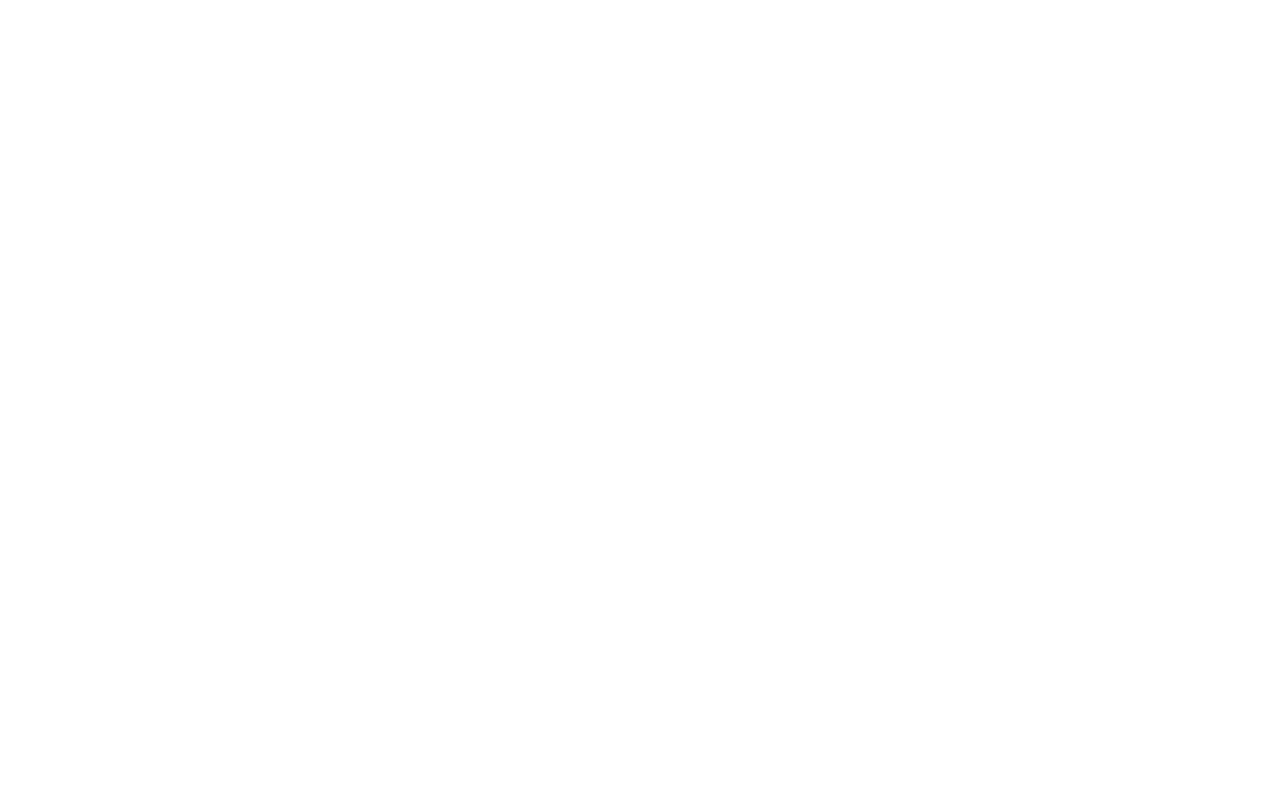
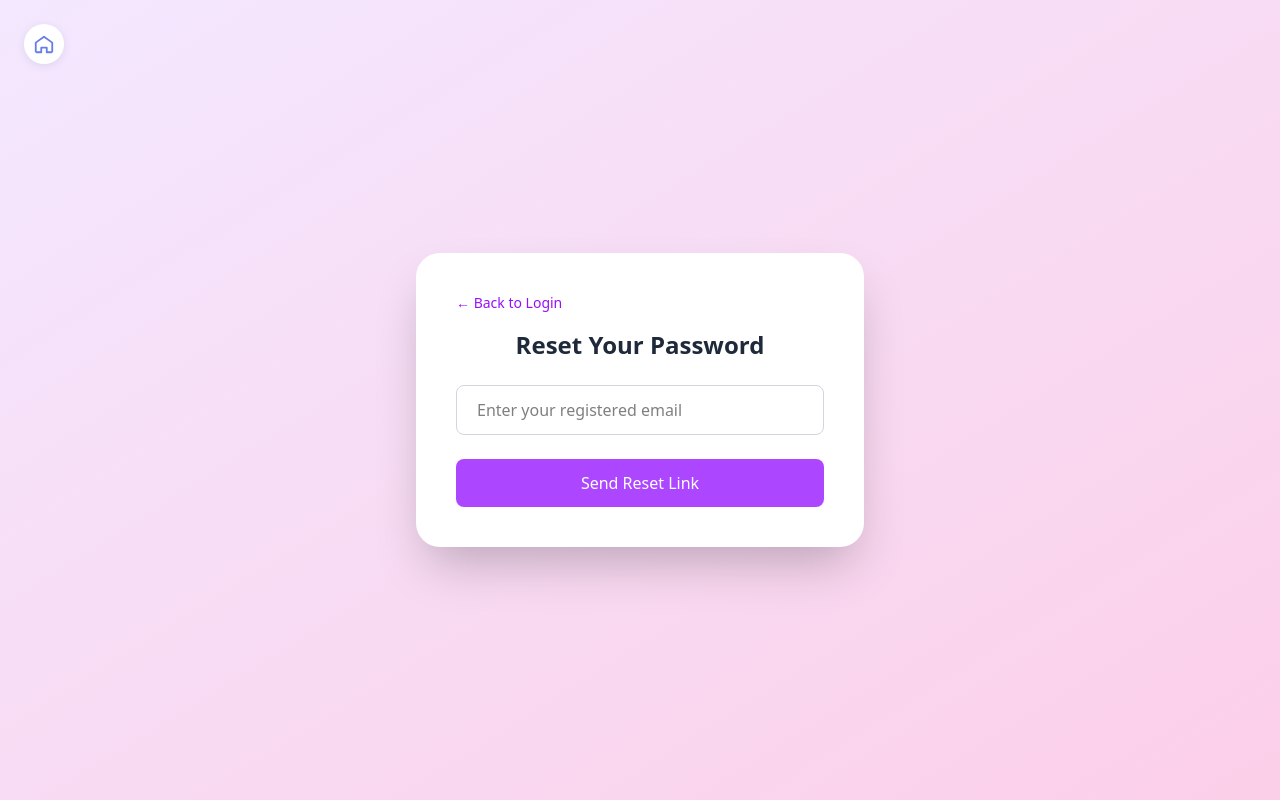
Before and after one commit to the-ab04/pes, a React (Vite) app in the folder frontend/: page /forgot-password in a window 1280 px wide. Before the commit this address had no page. Built offline with nearby package versions, Linux system fonts and the light colour scheme.

Commit message:
Added Forgot Password and Updated Admin Dashboard

```diff
--- a/frontend/src/App.tsx
+++ b/frontend/src/App.tsx
@@ -3,6 +3,7 @@ import Home from './pages/Home';
 import Login from './pages/Login';
 import Register from './pages/Register';
 import AdminDashboard from './pages/AdminDashboard';
+import ForgotPassword from './pages/ForgotPassword';
 
 export default function App() {
   return (
@@ -12,6 +13,7 @@ export default function App() {
         <Route path="/login" element={<Login />} />
         <Route path="/register" element={<Register />} />
         <Route path="/admin" element={<AdminDashboard />} />
+        <Route path="/forgot-password" element={<ForgotPassword />} />
       </Routes>
     </Router>
   );
--- a/frontend/src/pages/AdminDashboard.tsx
+++ b/frontend/src/pages/AdminDashboard.tsx
@@ -1,10 +1,21 @@
 import { useState } from 'react';
+import { useNavigate } from 'react-router-dom';
 import { FaChalkboardTeacher, FaBook, FaUserGraduate, FaUserShield, FaBoxes, FaHome } from 'react-icons/fa';
 
 type Tab = 'home' | 'course' | 'batch' | 'role';
 
 const AdminDashboard = () => {
   const [activeTab, setActiveTab] = useState<Tab>('home');
+  const navigate = useNavigate();
+  const [showModal, setShowModal] = useState(false);
+
+  const handleLogout = () => {
+    //localStorage.removeItem('authToken'); // or whatever key you use
+
+    //localStorage.clear(); // if you want to wipe everything
+
+    navigate('/');
+  };
 
   const renderContent = () => {
     switch (activeTab) {
@@ -134,7 +145,39 @@ const AdminDashboard = () => {
         <button onClick={() => setActiveTab('batch')} className="flex items-center gap-2 hover:bg-indigo-800 px-3 py-2 rounded">
           <FaBoxes /> Batch Manager
         </button>
-        <button className="mt-10 text-red-300 hover:text-red-500">Logout</button>
+        {/*<button className="mt-10 text-red-300 hover:text-red-500"
+        onClick={handleLogout}
+        >Logout</button>*/}
+        {/* Logout Button */}
+        <button
+          onClick={() => setShowModal(true)}
+          className="mt-10 text-red-300 hover:text-red-500"
+        >
+          Logout
+        </button>
+
+      {/* Confirmation Modal */}
+      {showModal && (
+        <div className="fixed inset-0 flex items-center justify-center bg-black/30 backdrop-blur-sm bg-opacity-100 z-50">
+          <div className="bg-white p-6 rounded-xl shadow-2xl max-w-sm text-center">
+            <h2 className="text-lg text-black font-semibold mb-4">Are you sure you want to logout?</h2>
+            <div className="flex justify-center gap-4">
+              <button
+                onClick={handleLogout}
+                className="bg-red-500 text-white px-4 py-2 rounded hover:bg-red-600 transition"
+              >
+                Yes
+              </button>
+              <button
+                onClick={() => setShowModal(false)}
+                className="bg-gray-300 text-gray-700 px-4 py-2 rounded hover:bg-gray-400 transition"
+              >
+                No
+              </button>
+            </div>
+          </div>
+        </div>
+      )}
       </aside>
       <main className="flex-grow bg-gray-100">{renderContent()}</main>
     </div>
--- /dev/null
+++ b/frontend/src/pages/ForgotPassword.tsx
@@ -0,0 +1,52 @@
+// src/pages/ForgotPassword.tsx
+import { Link,useNavigate } from 'react-router-dom';
+
+export default function ForgotPassword() {
+const navigate = useNavigate();
+  return (
+    <div className="min-h-screen flex items-center justify-center bg-gradient-to-br from-purple-100 to-pink-200">
+        {/* Home icon to route back to homepage */}
+            <Link to="/" style={{
+                position: 'absolute',
+                top: 24,
+                left: 24,
+                zIndex: 2,
+                background: '#fff',
+                borderRadius: '50%',
+                boxShadow: '0 2px 8px rgba(60,60,120,0.10)',
+                width: 40,
+                height: 40,
+                display: 'flex',
+                alignItems: 'center',
+                justifyContent: 'center',
+                textDecoration: 'none'
+            }} aria-label="Go to homepage">
+                <svg width="22" height="22" viewBox="0 0 24 24" fill="none">
+                    <path d="M3 10.5L12 4l9 6.5V20a1 1 0 0 1-1 1h-5v-5h-6v5H4a1 1 0 0 1-1-1V10.5z" stroke="#667eea" strokeWidth="2" strokeLinejoin="round" fill="none"/>
+                </svg>
+            </Link>
+      <div className="bg-white p-10 rounded-3xl shadow-2xl w-full max-w-md">
+        <button
+        onClick={() => navigate('/login')}
+        className="mb-4 text-purple-600 hover:underline text-sm flex items-center"
+        >
+        ← Back to Login
+        </button>
+        <h2 className="text-2xl font-bold text-center text-gray-800 mb-6">Reset Your Password</h2>
+        <form className="space-y-6">
+          <input
+            type="email"
+            placeholder="Enter your registered email"
+            className="w-full px-5 py-3 border border-gray-300 rounded-lg focus:ring-2 focus:ring-purple-500"
+          />
+          <button
+            type="submit"
+            className="w-full bg-purple-500 text-white py-3 rounded-lg hover:bg-purple-600 transition"
+          >
+            Send Reset Link
+          </button>
+        </form>
+      </div>
+    </div>
+  );
+}
--- a/frontend/src/pages/Login.tsx
+++ b/frontend/src/pages/Login.tsx
@@ -1,6 +1,12 @@
-import { Link } from 'react-router-dom';
+import { Link,useNavigate } from 'react-router-dom';
+import { useState } from 'react';
+import { FaEye, FaEyeSlash } from 'react-icons/fa';
 
 export default function Login() {
+  const [showPassword, setShowPassword] = useState(false);
+  const [password, setPassword] = useState('');
+  const navigate = useNavigate();
+
   return (
     <div className="min-h-screen flex items-center justify-center bg-gradient-to-br from-indigo-100 to-purple-200">
       {/* Home icon to route back to homepage */}
@@ -36,17 +42,54 @@ export default function Login() {
             placeholder="Enter your email"
             className="w-full px-5 py-3 border border-gray-300 rounded-lg focus:ring-2 focus:ring-indigo-500 transition"
           />
-          <input
-            type="password"
-            placeholder="Enter your password"
-            className="w-full px-5 py-3 border border-gray-300 rounded-lg focus:ring-2 focus:ring-indigo-500 transition"
-          />
+          {/* Password Field */}
+          <div className="relative w-full">
+            <input
+              type={showPassword ? 'text' : 'password'}
+              placeholder="Enter your password"
+              value={password}
+              onChange={(e) => setPassword(e.target.value)}
+              className="w-full px-5 py-3 border border-gray-300 rounded-lg focus:ring-2 focus:ring-purple-500 transition pr-12"
+            />
+            <span
+              onClick={() => setShowPassword(!showPassword)}
+              className="absolute right-4 top-1/2 transform -translate-y-1/2 text-gray-500 cursor-pointer"
+              aria-label={showPassword ? "Hide password" : "Show password"}
+            >
+              {showPassword ? <FaEyeSlash /> : <FaEye />}
+            </span>
+          </div>
+
+          <div style={{
+            textAlign: 'right',
+            marginTop: '-0.75rem',
+            marginBottom: '1rem',
+            }}>
+            <button
+                type="button"
+                onClick={() => navigate('/forgot-password')}
+                style={{
+                    background: 'none',
+                    border: 'none',
+                    color: '#667eea',
+                    textDecoration: 'underline',
+                    cursor: 'pointer',
+                    fontSize: '0.9rem',
+                    padding: 0,
+                    margin: 0,
+                }}
+            >
+                Forgot password?
+            </button>
+          </div>
+
           <button
             type="submit"
             className="w-full !bg-indigo-500 text-white py-3 rounded-lg hover:bg-indigo-600 transition shadow-md transform hover:scale-105"
           >
             Login
           </button>
+
         </form>
         <p className="mt-6 text-center text-sm text-gray-600">
           Don’t have an account? <Link to="/register" className="text-indigo-600 font-semibold hover:underline">Register here</Link>
```
